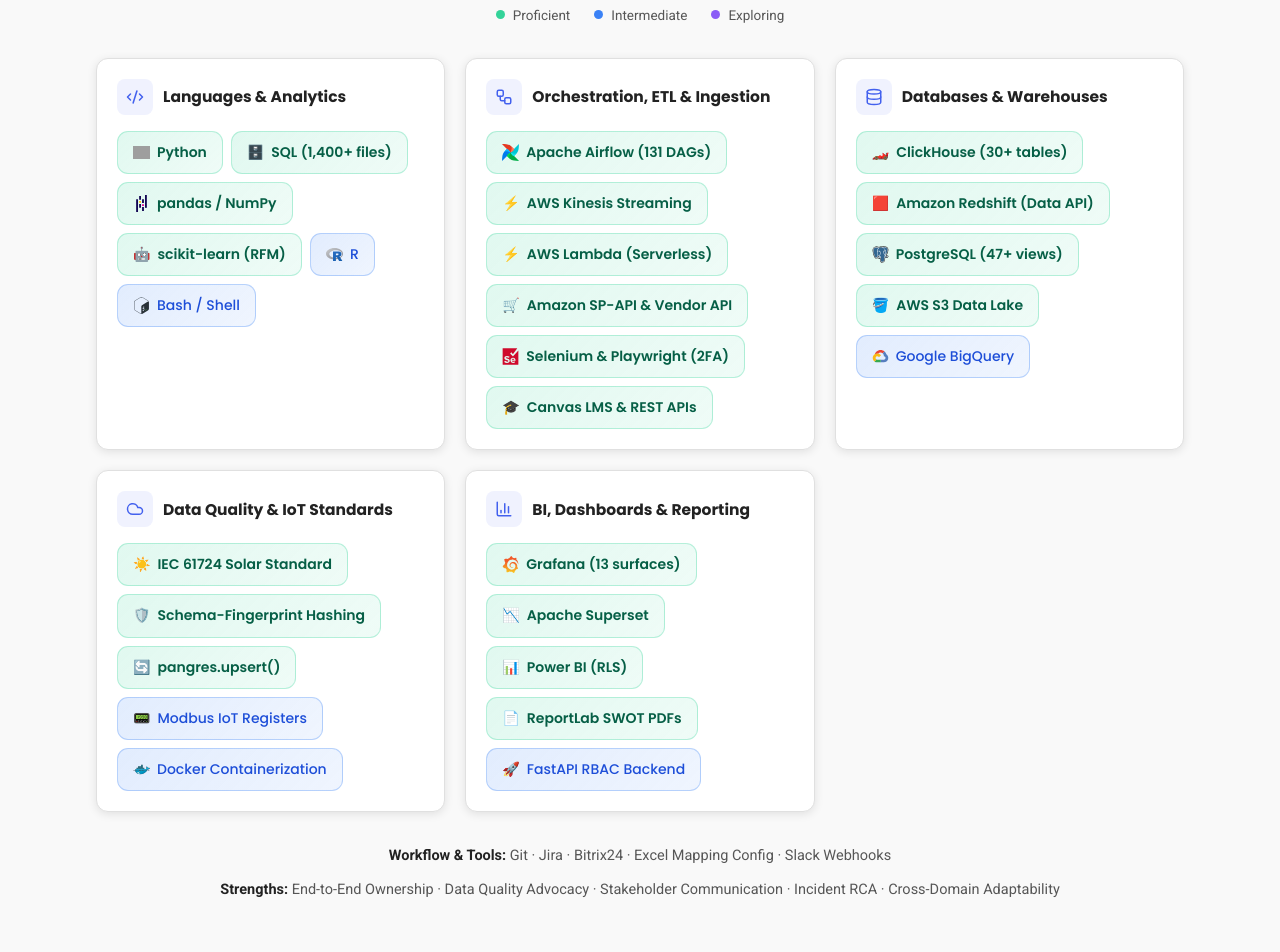
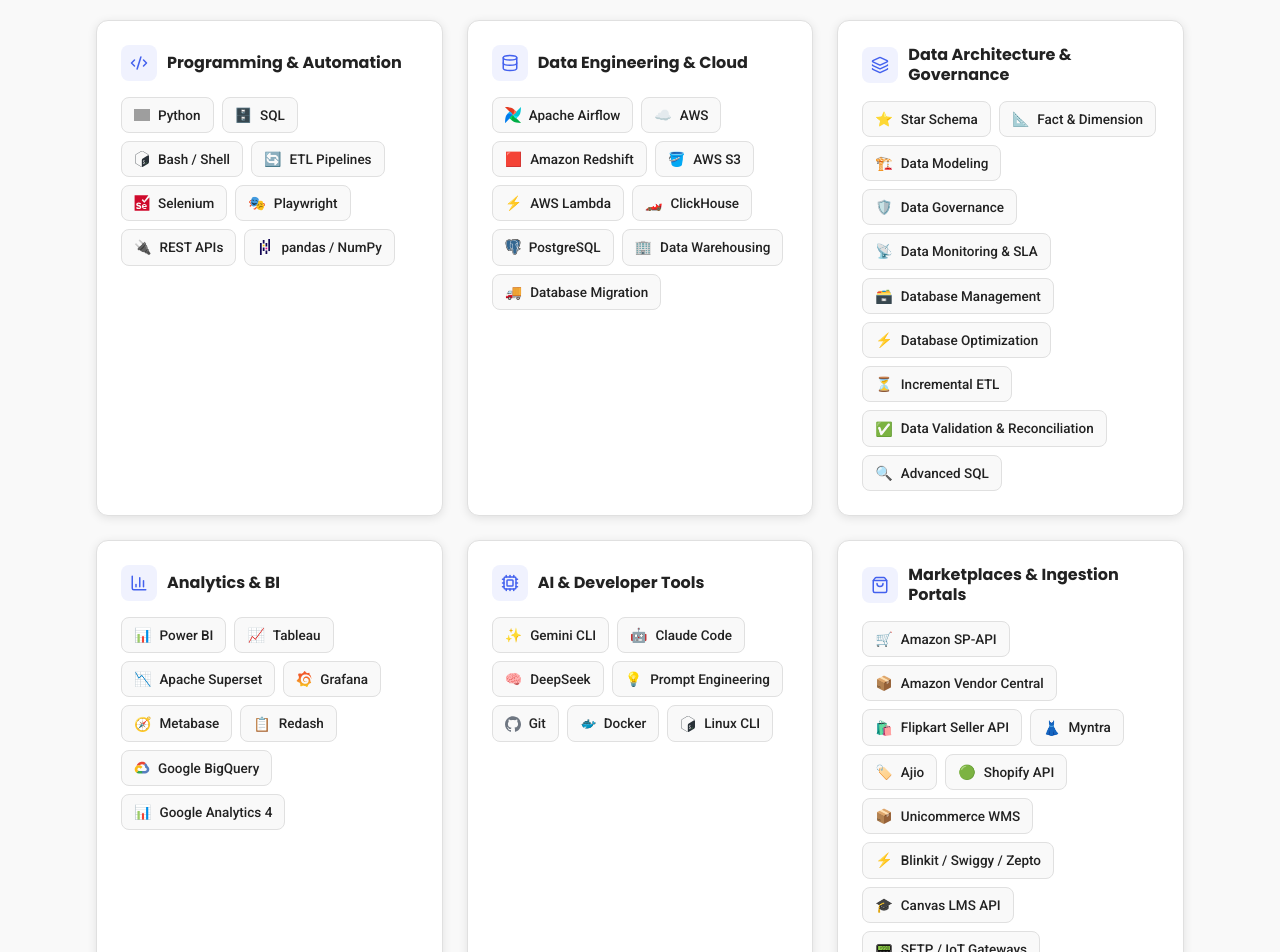
Before and after one commit to ShashankSurwase/Portfolio, a Next.js app: page /Portfolio/ in a window 1280 px wide. Shown: the part 4260-5212 px from the top of the page. Built offline with nearby package versions, Linux system fonts and the light colour scheme; grey boxes are pictures that could not be loaded.

Commit message:
feat: revamp Skills section to clean brackets, remove proficiency color codes, add 7 comprehensive categories including marketplaces and data architecture

```diff
--- a/components/folio/FolioSkills.tsx
+++ b/components/folio/FolioSkills.tsx
@@ -1,145 +1,213 @@
 "use client";
-import { Code2, Workflow, Database, Cloud, BarChart3 } from "lucide-react";
+import React from "react";
+import {
+  Code2,
+  Database,
+  Layers,
+  BarChart3,
+  Cpu,
+  ShoppingBag,
+  Users,
+} from "lucide-react";
 
-type Level = "proficient" | "intermediate" | "exploring" | "familiar";
-// `logo` = filename in /public/logos (real brand SVG); `emoji` = fallback when no logo exists.
-type Skill = { name: string; level: Level; logo?: string; emoji?: string };
+type Skill = { name: string; logo?: string; emoji?: string };
 
 const LOGO_BASE = "/Portfolio/logos";
 
-const GROUPS: { icon: typeof Code2; title: string; items: Skill[] }[] = [
+interface SkillGroup {
+  icon: React.ComponentType<{ size?: number; className?: string }>;
+  title: string;
+  items: Skill[];
+}
+
+const GROUPS: SkillGroup[] = [
   {
     icon: Code2,
-    title: "Languages & Analytics",
+    title: "Programming & Automation",
     items: [
-      { name: "Python", level: "proficient", logo: "python" },
-      { name: "SQL (1,400+ files)", level: "proficient", emoji: "🗄️" },
-      { name: "pandas / NumPy", level: "proficient", logo: "pandas" },
-      { name: "scikit-learn (RFM)", level: "proficient", emoji: "🤖" },
-      { name: "R", level: "intermediate", logo: "r" },
-      { name: "Bash / Shell", level: "intermediate", logo: "bash" },
-    ],
-  },
-  {
-    icon: Workflow,
-    title: "Orchestration, ETL & Ingestion",
-    items: [
-      { name: "Apache Airflow (131 DAGs)", level: "proficient", logo: "airflow" },
-      { name: "AWS Kinesis Streaming", level: "proficient", emoji: "⚡" },
-      { name: "AWS Lambda (Serverless)", level: "proficient", emoji: "⚡" },
-      { name: "Amazon SP-API & Vendor API", level: "proficient", emoji: "🛒" },
-      { name: "Selenium & Playwright (2FA)", level: "proficient", logo: "selenium" },
-      { name: "Canvas LMS & REST APIs", level: "proficient", emoji: "🎓" },
+      { name: "Python", logo: "python" },
+      { name: "SQL", emoji: "🗄️" },
+      { name: "Bash / Shell", logo: "bash" },
+      { name: "ETL Pipelines", emoji: "🔄" },
+      { name: "Selenium", logo: "selenium" },
+      { name: "Playwright", emoji: "🎭" },
+      { name: "REST APIs", emoji: "🔌" },
+      { name: "pandas / NumPy", logo: "pandas" },
     ],
   },
   {
     icon: Database,
-    title: "Databases & Warehouses",
+    title: "Data Engineering & Cloud",
     items: [
-      { name: "ClickHouse (30+ tables)", level: "proficient", emoji: "🏎️" },
-      { name: "Amazon Redshift (Data API)", level: "proficient", emoji: "🟥" },
-      { name: "PostgreSQL (47+ views)", level: "proficient", logo: "postgresql" },
-      { name: "AWS S3 Data Lake", level: "proficient", emoji: "🪣" },
-      { name: "Google BigQuery", level: "intermediate", logo: "googlecloud" },
+      { name: "Apache Airflow", logo: "airflow" },
+      { name: "AWS", emoji: "☁️" },
+      { name: "Amazon Redshift", emoji: "🟥" },
+      { name: "AWS S3", emoji: "🪣" },
+      { name: "AWS Lambda", emoji: "⚡" },
+      { name: "ClickHouse", emoji: "🏎️" },
+      { name: "PostgreSQL", logo: "postgresql" },
+      { name: "Data Warehousing", emoji: "🏢" },
+      { name: "Database Migration", emoji: "🚚" },
     ],
   },
   {
-    icon: Cloud,
-    title: "Data Quality & IoT Standards",
+    icon: Layers,
+    title: "Data Architecture & Governance",
     items: [
-      { name: "IEC 61724 Solar Standard", level: "proficient", emoji: "☀️" },
-      { name: "Schema-Fingerprint Hashing", level: "proficient", emoji: "🛡️" },
-      { name: "pangres.upsert()", level: "proficient", emoji: "🔄" },
-      { name: "Modbus IoT Registers", level: "intermediate", emoji: "📟" },
-      { name: "Docker Containerization", level: "intermediate", logo: "docker" },
+      { name: "Star Schema", emoji: "⭐" },
+      { name: "Fact & Dimension", emoji: "📐" },
+      { name: "Data Modeling", emoji: "🏗️" },
+      { name: "Data Governance", emoji: "🛡️" },
+      { name: "Data Monitoring & SLA", emoji: "📡" },
+      { name: "Database Management", emoji: "🗃️" },
+      { name: "Database Optimization", emoji: "⚡" },
+      { name: "Incremental ETL", emoji: "⏳" },
+      { name: "Data Validation & Reconciliation", emoji: "✅" },
+      { name: "Advanced SQL", emoji: "🔍" },
     ],
   },
   {
     icon: BarChart3,
-    title: "BI, Dashboards & Reporting",
+    title: "Analytics & BI",
     items: [
-      { name: "Grafana (13 surfaces)", level: "proficient", logo: "grafana" },
-      { name: "Apache Superset", level: "proficient", emoji: "📉" },
-      { name: "Power BI (RLS)", level: "proficient", emoji: "📊" },
-      { name: "ReportLab SWOT PDFs", level: "proficient", emoji: "📄" },
-      { name: "FastAPI RBAC Backend", level: "intermediate", emoji: "🚀" },
+      { name: "Power BI", emoji: "📊" },
+      { name: "Tableau", emoji: "📈" },
+      { name: "Apache Superset", emoji: "📉" },
+      { name: "Grafana", logo: "grafana" },
+      { name: "Metabase", emoji: "🧭" },
+      { name: "Redash", emoji: "📋" },
+      { name: "Google BigQuery", logo: "googlecloud" },
+      { name: "Google Analytics 4", emoji: "📊" },
+    ],
+  },
+  {
+    icon: Cpu,
+    title: "AI & Developer Tools",
+    items: [
+      { name: "Gemini CLI", emoji: "✨" },
+      { name: "Claude Code", emoji: "🤖" },
+      { name: "DeepSeek", emoji: "🧠" },
+      { name: "Prompt Engineering", emoji: "💡" },
+      { name: "Git", logo: "github" },
+      { name: "Docker", logo: "docker" },
+      { name: "Linux CLI", logo: "bash" },
+    ],
+  },
+  {
+    icon: ShoppingBag,
+    title: "Marketplaces & Ingestion Portals",
+    items: [
+      { name: "Amazon SP-API", emoji: "🛒" },
+      { name: "Amazon Vendor Central", emoji: "📦" },
+      { name: "Flipkart Seller API", emoji: "🛍️" },
+      { name: "Myntra", emoji: "👗" },
+      { name: "Ajio", emoji: "🏷️" },
+      { name: "Shopify API", emoji: "🟢" },
+      { name: "Unicommerce WMS", emoji: "📦" },
+      { name: "Blinkit / Swiggy / Zepto", emoji: "⚡" },
+      { name: "Canvas LMS API", emoji: "🎓" },
+      { name: "SFTP / IoT Gateways", emoji: "📟" },
+    ],
+  },
+  {
+    icon: Users,
+    title: "Workflow & Engineering Leadership",
+    items: [
+      { name: "Jira", emoji: "🎯" },
+      { name: "Bitrix24", emoji: "📋" },
+      { name: "Advanced Excel", emoji: "📑" },
+      { name: "Agile / Scrum", emoji: "🔄" },
+      { name: "Client Consulting", emoji: "🤝" },
+      { name: "Technical Mentorship", emoji: "👥" },
+      { name: "Engineering Leadership", emoji: "🚀" },
     ],
   },
 ];
 
-// Shown as compact one-line strips below the grid, not as tag cards.
-const WORKFLOW = ["Git", "Jira", "Bitrix24", "Excel Mapping Config", "Slack Webhooks"];
-const STRENGTHS = ["End-to-End Ownership", "Data Quality Advocacy", "Stakeholder Communication", "Incident RCA", "Cross-Domain Adaptability"];
-
-const LEGEND: { level: Level; label: string }[] = [
-  { level: "proficient", label: "Proficient" },
-  { level: "intermediate", label: "Intermediate" },
-  { level: "exploring", label: "Exploring" },
-];
-
 function SkillTag({ s }: { s: Skill }) {
   return (
-    <span className="fo-lvl" data-level={s.level}>
+    <span
+      className="inline-flex items-center gap-2 px-3 py-1.5 rounded-lg text-[13px] sm:text-[13.5px] font-medium transition-all duration-200 hover:border-[var(--fo-accent)] hover:translate-y-[-1px] select-none"
+      style={{
+        background: "var(--fo-bg-soft)",
+        border: "1px solid var(--fo-border)",
+        color: "var(--fo-ink)",
+      }}
+    >
       {s.logo ? (
         // eslint-disable-next-line @next/next/no-img-element
-        <img src={`${LOGO_BASE}/${s.logo}.svg`} alt="" width={17} height={17} style={{ width: 17, height: 17, objectFit: "contain" }} />
+        <img
+          src={`${LOGO_BASE}/${s.logo}.svg`}
+          alt=""
+          width={16}
+          height={16}
+          style={{ width: 16, height: 16, objectFit: "contain" }}
+        />
       ) : (
-        <span aria-hidden="true">{s.emoji}</span>
+        <span aria-hidden="true" className="text-[14px] leading-none">
+          {s.emoji}
+        </span>
       )}
-      {s.name}
+      <span>{s.name}</span>
     </span>
   );
 }
 
 export default function FolioSkills() {
   return (
-    <section id="skills" className="py-16 sm:py-20" style={{ background: "var(--fo-bg-soft)", borderTop: "1px solid var(--fo-border)", borderBottom: "1px solid var(--fo-border)" }}>
+    <section
+      id="skills"
+      className="py-16 sm:py-20"
+      style={{
+        background: "var(--fo-bg-soft)",
+        borderTop: "1px solid var(--fo-border)",
+        borderBottom: "1px solid var(--fo-border)",
+      }}
+    >
       <div className="max-w-6xl mx-auto px-5 sm:px-8">
         <div className="text-center">
-          <h2 className="text-[32px] sm:text-[40px] font-bold">Skills</h2>
+          <h2 className="text-[32px] sm:text-[40px] font-bold">Skills &amp; Capabilities</h2>
           <div className="fo-underline fo-underline-center" />
-          <p className="mt-4 text-[16px] fo-muted max-w-2xl mx-auto">
-            Colour-coded by how deeply I work with each — tools I run in production every day down to ones I&apos;m still exploring.
+          <p className="mt-4 text-[15.5px] sm:text-[16px] fo-muted max-w-2xl mx-auto">
+            Core technologies, data architectures, and platforms I use to design, build, and operate production data systems.
           </p>
         </div>
 
-        {/* Legend */}
-        <div className="mt-6 flex flex-wrap items-center justify-center gap-x-6 gap-y-2">
-          {LEGEND.map((l) => (
-            <span key={l.level} className="inline-flex items-center gap-2 text-[13.5px] fo-muted">
-              <span className={`fo-legend-dot ${l.level}`} />
-              {l.label}
-            </span>
-          ))}
-        </div>
+        {/* Category cards grid */}
+        <div className="mt-10 grid md:grid-cols-2 lg:grid-cols-3 gap-6">
+          {GROUPS.map((g) => (
+            <div
+              key={g.title}
+              className="fo-card p-5 sm:p-6 rounded-2xl flex flex-col justify-between"
+              style={{
+                background: "var(--fo-card)",
+                border: "1px solid var(--fo-border)",
+              }}
+            >
+              <div>
+                <div className="flex items-center gap-2.5 mb-4">
+                  <span
+                    className="w-9 h-9 rounded-lg flex items-center justify-center flex-shrink-0"
+                    style={{
+                      background: "var(--fo-accent-soft)",
+                      color: "var(--fo-accent)",
+                    }}
+                  >
+                    <g.icon size={18} />
+                  </span>
+                  <h3 className="text-[16px] font-bold fo-ink leading-tight">
+                    {g.title}
+                  </h3>
+                </div>
 
-        {/* Category cards */}
-        <div className="mt-8 grid md:grid-cols-2 lg:grid-cols-3 gap-5">
-          {GROUPS.map((g) => (
-            <div key={g.title} className="fo-card p-5">
-              <div className="flex items-center gap-2.5">
-                <span className="w-9 h-9 rounded-lg flex items-center justify-center flex-shrink-0" style={{ background: "var(--fo-accent-soft)", color: "var(--fo-accent)" }}>
-                  <g.icon size={18} />
-                </span>
-                <h3 className="text-[15.5px] font-bold fo-ink leading-tight">{g.title}</h3>
-              </div>
-              <div className="mt-4 flex flex-wrap gap-2">
-                {g.items.map((s) => (
-                  <SkillTag key={s.name} s={s} />
-                ))}
+                <div className="flex flex-wrap gap-2">
+                  {g.items.map((s) => (
+                    <SkillTag key={s.name} s={s} />
+                  ))}
+                </div>
               </div>
             </div>
           ))}
-        </div>
-
-        {/* Compact strips — kept out of the tag grid to reduce noise */}
-        <div className="mt-8 space-y-2.5 text-center">
-          <p className="text-[14.5px] fo-muted">
-            <span className="font-semibold fo-ink">Workflow &amp; Tools:</span> {WORKFLOW.join(" · ")}
-          </p>
-          <p className="text-[14.5px] fo-muted">
-            <span className="font-semibold fo-ink">Strengths:</span> {STRENGTHS.join(" · ")}
-          </p>
         </div>
       </div>
     </section>
```
